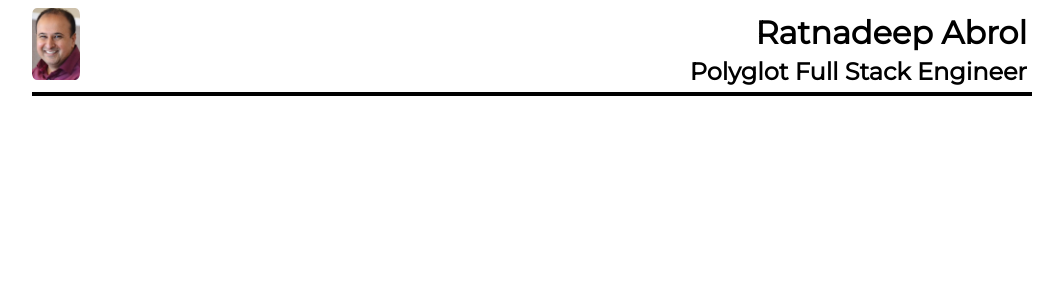
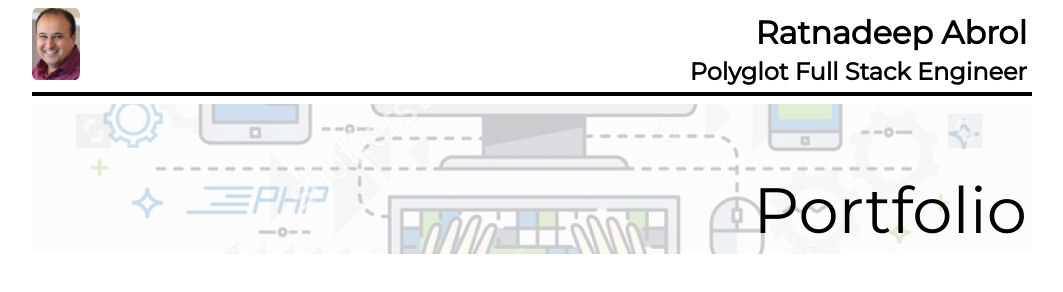
Before and after one commit to ratnaabrol/nd004_PortfolioSite, a plain HTML site: page src/index.html in a window 1280 px wide. Shown: the whole page, without its empty margins (108-1171 px from the left). Drawn offline with Linux system fonts and the light colour scheme.

Commit message:
Added profile banner.

```diff
--- a/src/css/style-global.css
+++ b/src/css/style-global.css
@@ -9,7 +9,12 @@ body {
   font-family: 'Montserrat', sans-serif;
 }
 
+html {
+  min-height: 100%
+}
+
 body {
+  box-sizing: border-box;
   width: 100%;
   margin-left: auto;
   margin-right: auto;
@@ -19,7 +24,6 @@ body {
  * Page header htyles
  **/
 header {
-  box-sizing: border-box;
 }
 
 header #logo {
@@ -37,6 +41,36 @@ header #name-title-wrapper h1, header #name-title-wrapper h2 {
   margin: 5px;
 }
 
+/**
+ * Masthead
+ */
+#masthead {
+  position: relative;
+  min-height: 150px;
+}
+
+#masthead::after {
+    content : "";
+    display: block;
+    position: absolute;
+    top: 0;
+    left: 0;
+    background-image: url("../img/development-skills.jpg");
+    background-size: cover;
+    background-position: bottom;
+    width: 100%;
+    height: 100%;
+    opacity : 0.3;
+    z-index: -1;
+}
+
+#masthead span {
+  font-size: 4em;
+  margin: 0px;
+  position: absolute;
+  bottom: 5px;
+  right: 5px;
+}
 
 /**
  * Thematic separation
--- a/src/css/style-small.css
+++ b/src/css/style-small.css
@@ -10,13 +10,28 @@ header #name-title-wrapper {
   float: none;
 }
 
-header #name-title-wrapper h1, header #name-title-wrapper h2 {
+header #name-title-wrapper h1 {
   text-align: left;
+  font-size: 1.5em;
 }
 
+header #name-title-wrapper h2 {
+  text-align: left;
+  font-size: 1em;
+}
 /**
  * Thematic separation
  */
 hr {
   border-color: green;
 }
+
+/**
+ * Masthead
+ */
+#masthead {
+  min-height: 100px;
+}
+#masthead span {
+  font-size: 2em;
+}
--- a/src/index.html
+++ b/src/index.html
@@ -22,6 +22,7 @@
         </div>
     </header>
     <hr>
+    <div id="masthead"><span>Portfolio</span></div>
     <footer>
     </footer>
   </body>
```
Also changed, not shown: src/img/development-skills.jpg (added).
